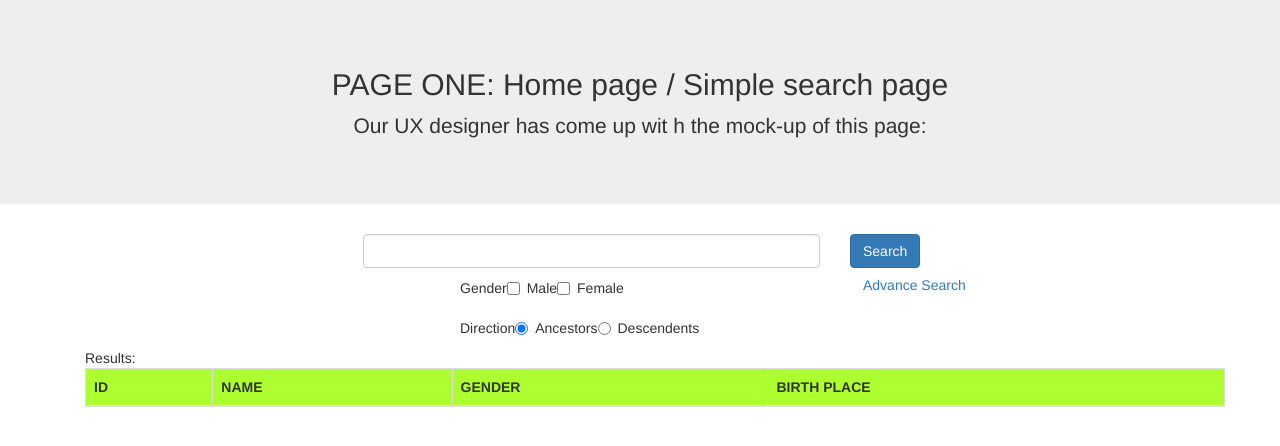
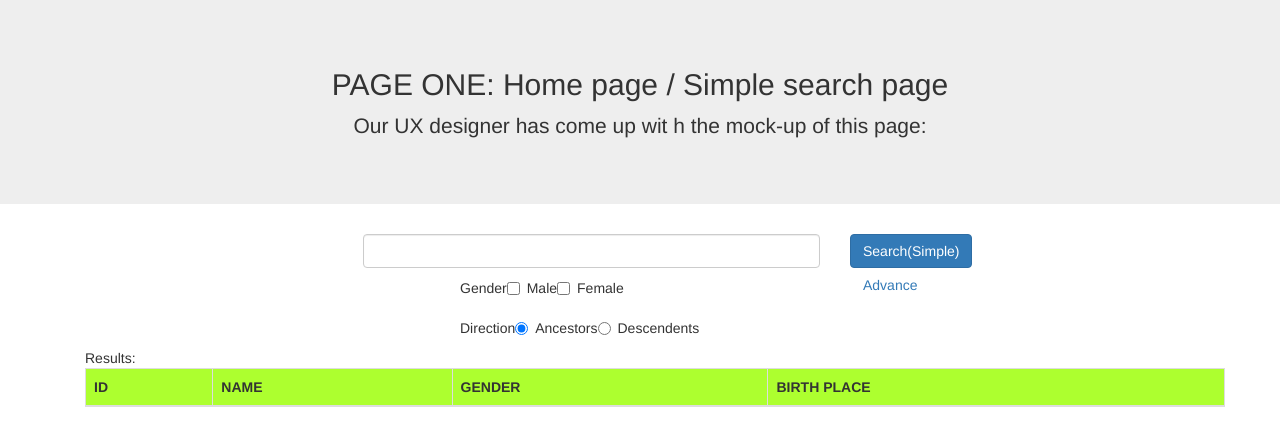
Before and after one commit to ArifJaffery/AppsCore, an Angular app: page / in a window 1280 px wide. Shown: the top 446 px of the page. Built offline with nearby package versions, Linux system fonts and the light colour scheme.

Commit message:
Simple & Advance Search Buttons

```diff
--- a/src/app/components/search-component.html
+++ b/src/app/components/search-component.html
@@ -11,7 +11,7 @@
             <div class="col-sm-5">
                 <input type="text" class="form-control" formControlName="name">
             </div>
-            <div class="col-sm-4"><button type="button" class="btn btn-primary"  (click)="searchFn('Simple')" >Search</button></div>
+            <div class="col-sm-4"><button type="button" class="btn btn-primary"  (click)="searchFn('Simple')" >Search({{this.get('type').value}})</button></div>
         </div>
 
         <div class="row">
@@ -24,7 +24,7 @@
                 </div>
             </div>
             <div class="col-sm-4">
-                    <button type="button" class="btn btn-link">Advance Search</button>
+                    <button (click)="searchtypetoggleFn()" type="button" class="btn btn-link">{{searchtitleFn(this.get('type').value)}}</button>
             </div>
         </div>
 
@@ -33,8 +33,8 @@
             <div class="col-sm-5">
                 <div class="radio">
                     <span>Direction</span>
-                    <label><input  [checked]="getdirectionFn('ancestors')" (click)="typeClickFn(this.get('direction'),'ancestors')" type="radio" value="ancestors" formControlName="direction" >Ancestors</label>
-                    <label><input  [checked]="getdirectionFn('descendents')" (click)="typeClickFn(this.get('direction'),'descendents')"  type="radio" value="descendents" formControlName="direction" >Descendents</label>
+                    <label><input  [checked]="getdirectionFn('ancestors')" (click)="directionClickFn(this.get('direction'),'ancestors')" type="radio" value="ancestors" formControlName="direction" >Ancestors</label>
+                    <label><input  [checked]="getdirectionFn('descendents')" (click)="directionClickFn(this.get('direction'),'descendents')"  type="radio" value="descendents" formControlName="direction" >Descendents</label>
 
                 </div>
             </div>
--- a/src/app/components/search-component.ts
+++ b/src/app/components/search-component.ts
@@ -59,7 +59,7 @@ export class  Search extends FormGroup implements OnInit{
            formControl2.setValue(formControl1.value);
     }
 
-    typeClickFn=(formControl:FormControl,value:string)=>{
+    directionClickFn=(formControl:FormControl,value:string)=>{
         formControl.setValue(value);
 
     }
@@ -68,4 +68,20 @@ export class  Search extends FormGroup implements OnInit{
         return this.get('direction').value ==value;
     }
 
+    searchtypetoggleFn=()=>{
+        if (this.get('type').value=='Simple')
+            this.get('type').setValue('Advance');
+        else
+            this.get('type').setValue('Simple');
+    }
+
+    searchtitleFn=(type:string):string=>{
+        if (type=='Simple')
+            return 'Advance';
+        else
+            return 'Simple';
+
+    }
+
+
 }
```
